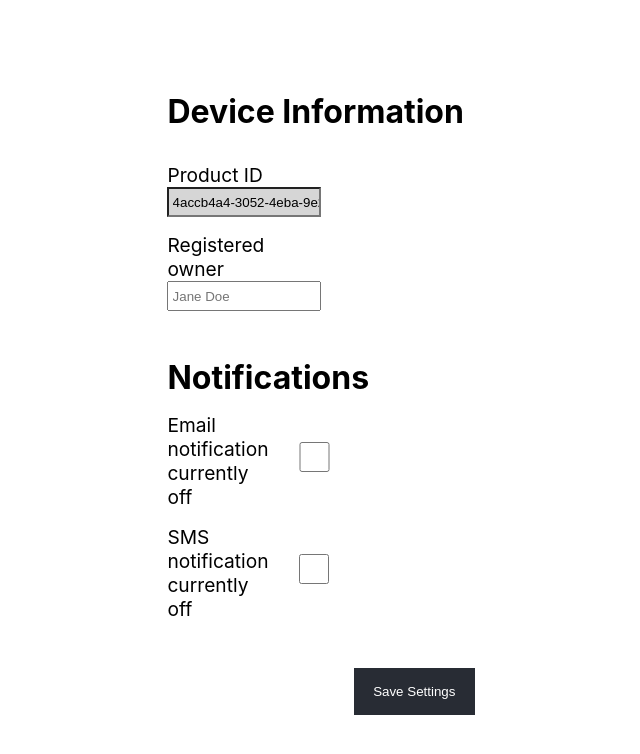
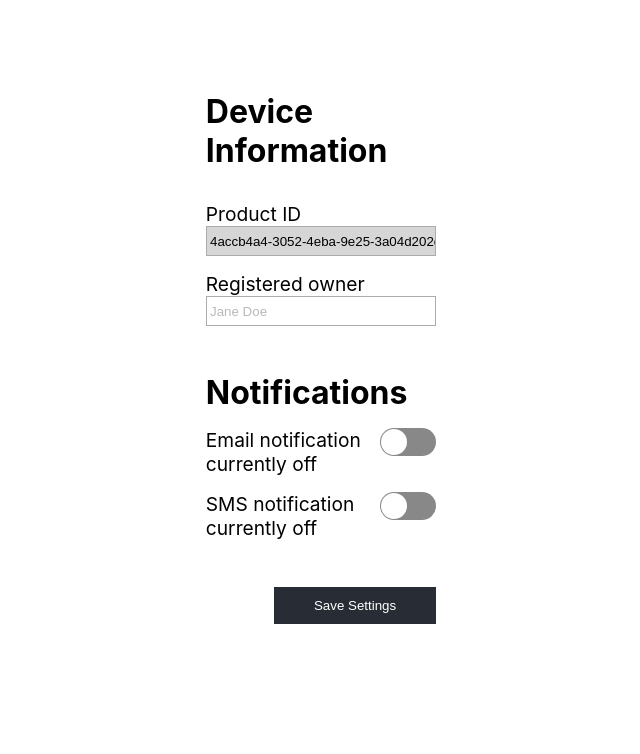
Before and after one commit to CSumm/dashboard-app, a React (Create React App) app: page /settings in a window 1280 px wide. Shown: the top 754 px of the page, without its empty margins (63-703 px from the left). Built offline with nearby package versions, Linux system fonts and the light colour scheme; no server answers.

Commit message:
Add final styling and simple login validation

```diff
--- a/package.json
+++ b/package.json
@@ -11,6 +11,7 @@
     "react-dom": "^17.0.2",
     "react-router-dom": "^5.2.0",
     "react-scripts": "4.0.3",
+    "react-switch": "^6.0.0",
     "recharts": "^2.0.9",
     "uuid": "^8.3.2",
     "web-vitals": "^1.0.1",
--- a/src/App.css
+++ b/src/App.css
@@ -32,7 +32,13 @@ input:read-only
   box-sizing: border-box;
   height: 30px;
   width: 100%;
+  border: 1px solid rgb(172, 172, 172);
+  outline-color:#38afcd;
   padding-left: 0.2rem;
+}
+
+::placeholder{
+  color: rgb(185, 185, 185);
 }
 
 .App {
--- a/src/App.js
+++ b/src/App.js
@@ -41,6 +41,7 @@ function App() {
   const [currentReceivingMobile, setReceivingMobile] = useState('');
   const [isCheckedSMS, setCheckedSMS] = useState(false);
   const [isCheckedEmail, setCheckedEmail] = useState(false);
+  const [batteryLife, setBatteryLife] = useState(100);
 
 
   // gets saved data automatically from localstorage if it exists and populates the state fields
@@ -52,10 +53,8 @@ function App() {
     if(data){
       setRegisteredOwner(JSON.parse(data).registeredOwner);
      setSMSLabel(JSON.parse(data).currentSMSLabel);
-     setSMSSwitch(JSON.parse(data).isSMSSwitchOn);
      setCheckedSMS(JSON.parse(data).isCheckedSMS);
      setEmailLabel(JSON.parse(data).currentEmailLabel);
-     setEmailSwitch(JSON.parse(data).isEmailSwitchOn);
      setCheckedEmail(JSON.parse(data).isCheckedEmail);
      setReceivingEmail(JSON.parse(data).currentReceivingEmail);
      setReceivingMobile(JSON.parse(data).currentReceivingMobile);
@@ -67,10 +66,8 @@ function App() {
      localStorage.setItem("settings",JSON.stringify({
          registeredOwner: registeredOwner,
          currentSMSLabel: currentSMSLabel,
-         isSMSSwitchOn: isSMSSwitchOn,
          isCheckedSMS: isCheckedSMS,
          currentEmailLabel: currentEmailLabel,
-         isEmailSwitchOn: isEmailSwitchOn,
          isCheckedEmail: isCheckedEmail,
          currentReceivingEmail: currentReceivingEmail,
          currentReceivingMobile: currentReceivingMobile
@@ -103,7 +100,9 @@ function App() {
             warnings,
             liveData,
             setWarningArray,
-            setSocketState
+            setSocketState,
+            batteryLife,
+            setBatteryLife
           }}>
           <SettingsContext.Provider
           value={
--- a/src/Components/BatteryStatus.js
+++ b/src/Components/BatteryStatus.js
@@ -1,6 +1,8 @@
 import {useState} from "react";
 import { useInterval } from "../useInterval";
 import './BatteryStatus.css';
+import { useContext } from "react";
+import { DataContext } from "../DataContext";
 
 const BatteryIcon = (props) => {
 
@@ -23,8 +25,8 @@ return (
 
 export default function BatteryStatus({setSocketState}) {
 
-   const [batteryLife, setBatteryLife] = useState(100);
-   const [delay,setDelay] = useState(300000);
+   const {batteryLife, setBatteryLife} = useContext(DataContext)
+   const [delay] = useState(300000);
    const [isRunning, setIsRunning] = useState(true);
 
    if(batteryLife === 0){
--- a/src/Components/LevelWarning.js
+++ b/src/Components/LevelWarning.js
@@ -19,7 +19,7 @@ export default function LevelWarning({warning,warnings, setArray}) {
     return (
         <div className="level-warning-block">
             <h4 className="level-warning_section-header">Warnings</h4>
-            <ul className="level-warning">{warnings.length >= 1?listItems:<p>There are no warnings currently</p>}</ul>
+            <ul className="level-warning">{warnings.length >= 1?listItems:<li>There are no warnings currently</li>}</ul>
             <button className="btn clear-warnings" onClick={clearWarningList}>Clear old warnings</button>
         </div>
     );
--- a/src/Components/NotificationPopUp.css
+++ b/src/Components/NotificationPopUp.css
@@ -1,5 +1,6 @@
 .notification {
     display: flex;
+    justify-content: space-between;
     background-color: rgb(248, 248, 248);
     box-shadow: 3px 3px rgba(0, 0, 0, 0.055);
     position: absolute;
@@ -12,6 +13,10 @@
 
   .notification--green {
     background-color: #66DA94;
+    color: #fff;
+  }
+
+  .notification--greem > .close-notification {
     color: #fff;
   }
 
@@ -31,7 +36,7 @@
     display: inline-block;
     position: relative;
     top: 5px;
-    right:-50%;
+    right:5%;
     font-size: 1.5rem;
     font-weight: 600;
     background-color: transparent;
--- a/src/Components/SettingsComponent.css
+++ b/src/Components/SettingsComponent.css
@@ -1,7 +1,16 @@
+input:read-only {
+  pointer-events: none;
+}
+
+.switch {
+  margin-left: 5%;
+  justify-self: flex-end;
+}
+
 .settings-block {
     display: flex;
     flex-direction: column;
-    width: 40%;
+    width: 30%;
     margin: 2% auto;
   }
 
@@ -12,7 +21,7 @@
   .device-info-form {
     align-content: center;
     margin: 1rem 0;
-    width: 50%;
+    width: 100%;
   }
 
   .uuid-input {
@@ -21,8 +30,23 @@
   }
 
   .settings-notification-form {
+    margin: 0;
     width: 100%;
   }
+
+  .horizontal-fieldset {
+    display: flex;
+    width: 100%;
+  }
+
+  .horizontal-fieldset > label {
+    display: flex;
+    justify-content: space-between;
+    align-content: center;
+    width: 100%;
+  }
+
+
 
   .email-notification-block {
     flex-direction: column;
--- a/src/Components/SettingsComponent.js
+++ b/src/Components/SettingsComponent.js
@@ -1,4 +1,5 @@
 import { useContext } from "react";
+import Switch from "react-switch";
 import { SettingsContext } from "../SettingsContext";
 import './SettingsComponent.css';
 
@@ -12,16 +13,12 @@ export default function SettingsComponent({
         productID,
         registeredOwner,
         currentSMSLabel,
-        isSMSSwitchOn,
         currentEmailLabel,
-        isEmailSwitchOn,
         currentReceivingEmail,
         currentReceivingMobile,
         setRegisteredOwner,
         setSMSLabel,
-        setSMSSwitch,
         setEmailLabel,
-        setEmailSwitch,
         setReceivingEmail,
         setReceivingMobile,
         isCheckedSMS,
@@ -38,14 +35,12 @@ export default function SettingsComponent({
     //handling sms switch on change
   function turnOnSMS(e) {
         setSMSLabel(!currentSMSLabel);
-        setSMSSwitch(!e.target.value);
         setCheckedSMS(!isCheckedSMS);
     }
 
     //handling emails switch on change
      function turnOnEmails(e) {
         setEmailLabel(!currentEmailLabel);
-        setEmailSwitch(!e.target.value);
         setCheckedEmail(!isCheckedEmail);
     }
 
@@ -88,24 +83,24 @@ export default function SettingsComponent({
             {displayNotificationInfo ?
             <form className="settings-notification-form">
                    <fieldset className="horizontal-fieldset">
+
                 <label
                 className="email-notification-switch-label"
                 htmlFor="#email-notification-switch">
-                    <span>
                     {currentEmailLabel ?
                     'Email notification currently on':
                     'Email notification currently off'
                     }
-                    </span>
-                    <span></span>
+                    <Switch
+                    className="switch"
+                    id="email-notification-switch"
+                    onColor="#38afcd"
+                    onChange={turnOnEmails}
+                    checked={isCheckedEmail}
+                    uncheckedIcon={false}
+                    checkedIcon={false}
+                    />
                 </label>
-                <input
-                className="switch"
-                id="email-notification-switch"
-                type="checkbox"
-                checked={isCheckedEmail}
-                value={isEmailSwitchOn}
-                onChange={turnOnEmails}/>
                 </fieldset>
 
 
@@ -130,14 +125,16 @@ export default function SettingsComponent({
                     'SMS notification currently on':
                     'SMS notification currently off'
                     }
+                         <Switch
+                    className="switch"
+                    id="sms-notification-switch"
+                    onColor="#38afcd"
+                    onChange={turnOnSMS}
+                    checked={isCheckedSMS}
+                    uncheckedIcon={false}
+                    checkedIcon={false}
+                    />
                 </label>
-                <input
-                className="switch"
-                id="sms-notification-switch"
-                type="checkbox"
-                checked={isCheckedSMS}
-                value={isSMSSwitchOn}
-                onChange={turnOnSMS}/>
                 </fieldset>
 
                 {currentSMSLabel ?
--- a/src/Components/SideNavigation.css
+++ b/src/Components/SideNavigation.css
@@ -1,7 +1,10 @@
-.logo--sidenav {
+
+
+.logo.logo--sidenav {
+  width: 50%;
     position: relative;
     top: 12rem;
-    left: 2.5rem;
+    left: 5rem;
   }
 
 .logo-icon {
--- a/src/Pages/DashboardPage.css
+++ b/src/Pages/DashboardPage.css
@@ -12,6 +12,7 @@
 
   .second-row {
     display: flex;
+    width: 100%;
     justify-content: space-around;
     margin-top: 2rem;
     padding: 2rem;
--- a/src/Pages/Login.css
+++ b/src/Pages/Login.css
@@ -1,27 +1,50 @@
+button[type="submit"]{
+  text-transform: uppercase;
+}
+
+.emphasis {
+  font-style: italic;
+}
+
+.btn {
+  padding: 0.7rem 2.5rem;
+}
+
+.validation-error {
+  color: rgb(226, 92, 92);
+}
 
 .logo {
-    width: 60%;
-    padding: 2rem;
+    width: 20%;
+    padding: 2rem 0;
   }
 
   .login {
     width: 100%;
     height: 100vh;
     display: flex;
-    align-items: center;
+    flex-direction: column;
     background-image: url("../floatmellow_background.svg");
     background-repeat: repeat;
     background-size: cover;
   }
 
+  .login-heading {
+    display: flex;
+    flex-direction: column;
+    align-self: center;
+    width: 60%;
+  }
+
   .login-header {
-    margin-top: 1rem;
+    width: 60%;
     font-size: 4rem;
-    line-height: 5rem;
-    color: #282c34;
+    line-height: 3.5rem;
+    color: #282c34c9;
   }
 
   .login-form {
+    margin-top: 8rem;
     background-color: #fff;
     padding: 2rem;
     box-shadow: 2px 2px 8px 3px rgba(0, 0, 0, 0.1);
```
Also changed, not shown: src/Pages/Login.js (+29 -6 lines), 1 other file (tests, documents, lock files or other folders).
